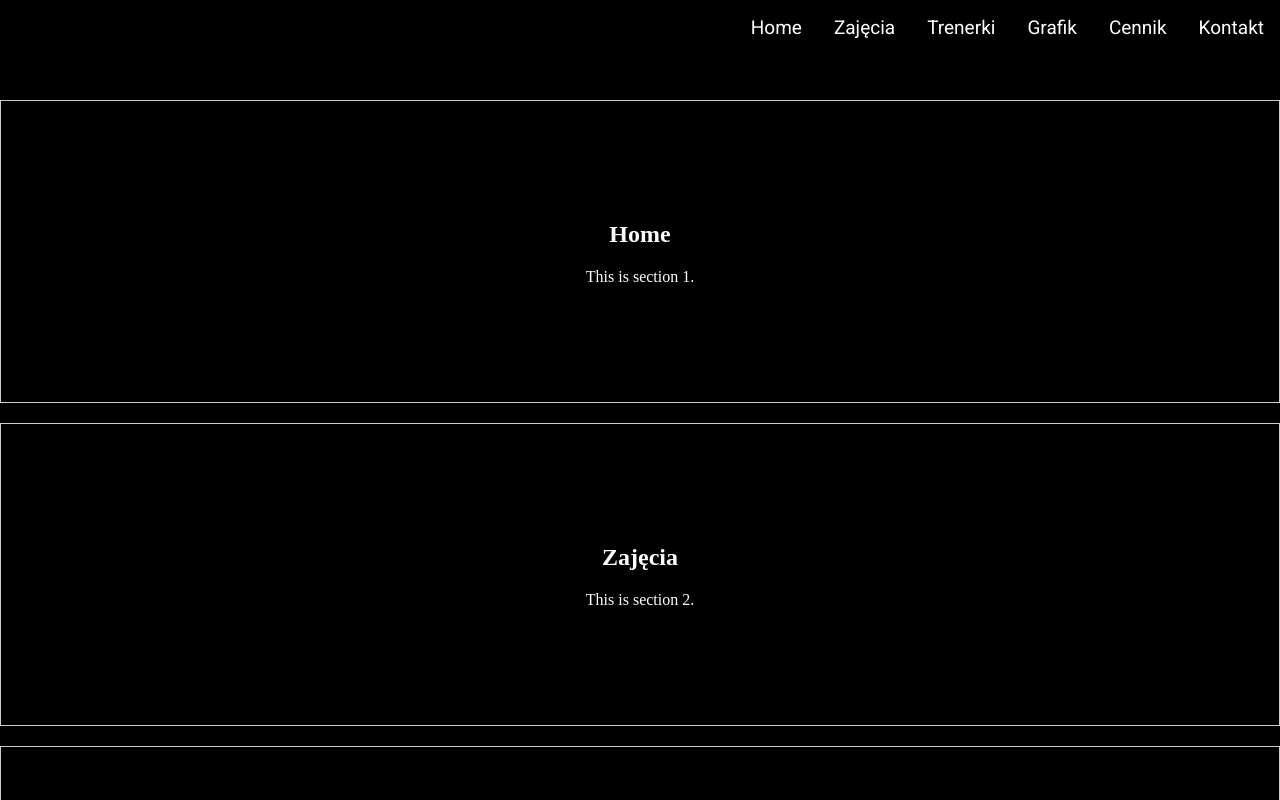
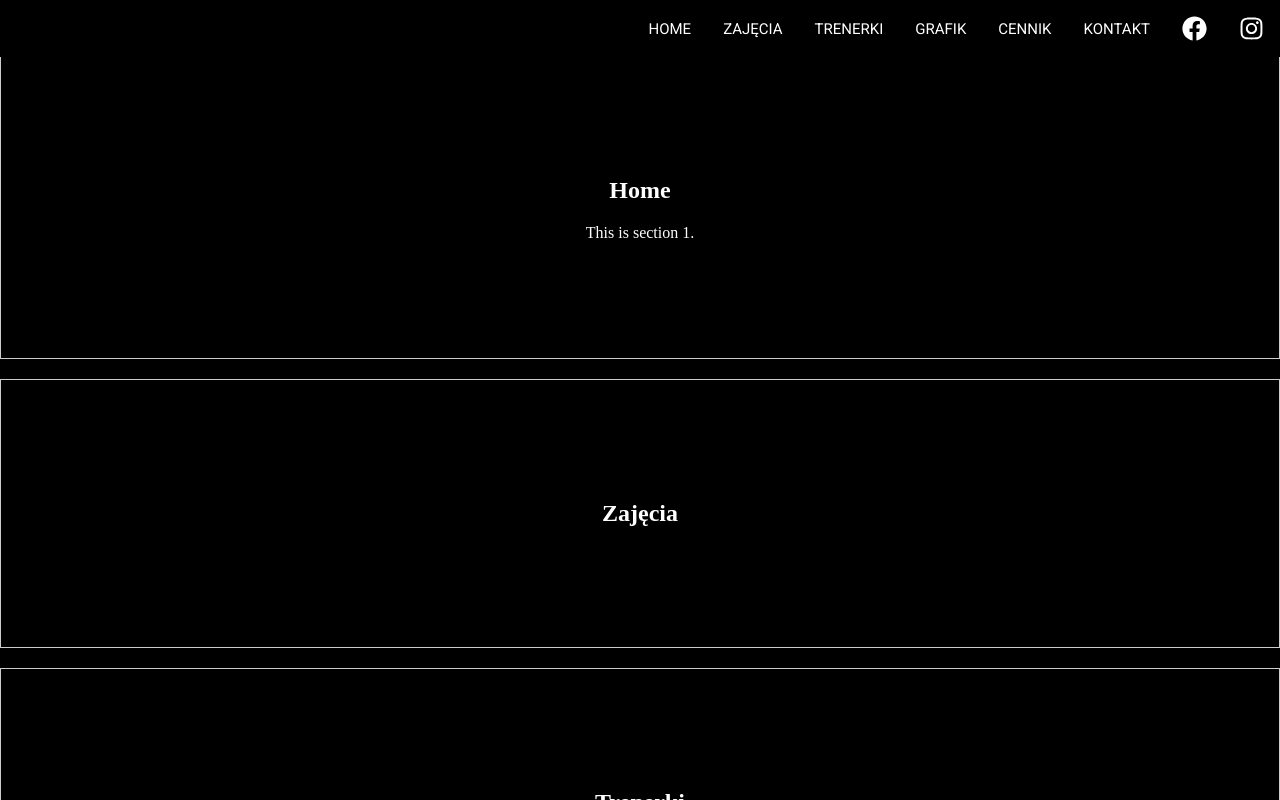
Before and after one commit to Ewelina-EN/dance-studio-wroclaw, a React (Create React App) app: page / in a window 1280 px wide. Shown: the top 800 px of the page. Built offline with nearby package versions, Linux system fonts and the light colour scheme.

Commit message:
add new sections

```diff
--- a/src/App.css
+++ b/src/App.css
@@ -29,20 +29,32 @@
 
 .nav li {
   margin: 0 16px;
+  text-transform: uppercase;
 }
 
 .nav a {
   color: white;
   text-decoration: none;
-  font-size: 19px;
+  font-size: 15px;
 }
 
 .nav a:hover {
   text-decoration: underline;
 }
 
+.nav-social li {
+  display: flex;
+  align-items: center;
+  justify-content: center;
+}
+
+.nav-social svg {
+  width: 25px;
+  height: 25px;
+}
+
 .content {
-  padding-top: 80px; /* Height of the nav bar */
+  padding-top: 36px; /* Height of the nav bar */
 }
 
 .section {
@@ -56,21 +68,21 @@
 @media (max-width: 768px) {
   .nav ul {
     display: none;
+  }
+
+  .nav ul.open {
+    display: flex;
     flex-direction: column;
     background-color: black;
     position: absolute;
-    top: 60px;
+    top: 55px;
     left: 0;
     width: 100%;
     text-align: center;
   }
 
-  .nav ul.open {
-    display: flex;
-  }
-
   .nav li {
-    margin: 16px 0;
+    margin: 10px 0;
   }
 
   .nav .menu-icon {
--- a/src/App.js
+++ b/src/App.js
@@ -1,7 +1,11 @@
 import { useState } from "react";
 import { Link, animateScroll as scroll } from "react-scroll";
-import Section from "./section";
+import Section from "./section/section";
 import { FaBars, FaTimes } from "react-icons/fa";
+import { FaFacebook } from "react-icons/fa";
+import { FaInstagram } from "react-icons/fa";
+import Offer from "./section/offer";
+import Team from "./section/team";
 import "./App.css";
 
 const sections = [
@@ -13,12 +17,13 @@ const sections = [
   {
     name: "Zajęcia",
     title: "Zajęcia",
-    description: "This is section 2.",
+    component: <Offer />,
   },
   {
     name: "Trenerki",
     title: "Trenerki",
     description: "This is section 3.",
+    component: <Team />,
   },
   {
     name: "Grafik",
@@ -69,6 +74,14 @@ function App() {
             </li>
           ))}
         </ul>
+        <ul className="nav-social">
+          <li>
+            <FaFacebook />
+          </li>
+          <li>
+            <FaInstagram />
+          </li>
+        </ul>
       </nav>
 
       <div className="content">
@@ -78,6 +91,7 @@ function App() {
             name={section.name}
             title={section.title}
             description={section.description}
+            component={section.component}
           />
         ))}
       </div>
--- /dev/null
+++ b/src/section/contact.js
@@ -0,0 +1,5 @@
+const Contact = () => {
+  return <div>Contact</div>;
+};
+
+export default Contact;
--- /dev/null
+++ b/src/section/offer.js
@@ -0,0 +1,5 @@
+const Offer = () => {
+  return <div>Zajęcia</div>;
+};
+
+export default Offer;
--- /dev/null
+++ b/src/section/prices.js
@@ -0,0 +1,5 @@
+const Prices = () => {
+  return <div>Prices</div>;
+};
+
+export default Prices;
--- /dev/null
+++ b/src/section/rent.js
@@ -0,0 +1,5 @@
+const Rent = () => {
+  return <div>Rent</div>;
+};
+
+export default Rent;
--- /dev/null
+++ b/src/section/schedule.js
@@ -0,0 +1,5 @@
+const Schedule = () => {
+  return <div>Schedule</div>;
+};
+
+export default Schedule;
--- /dev/null
+++ b/src/section/team.js
@@ -0,0 +1,4 @@
+const Team = () => {
+  return <div>Team</div>;
+};
+export default Team;
--- /dev/null
+++ b/src/section/video.js
@@ -0,0 +1,5 @@
+const Video = () => {
+  return <div>Video</div>;
+};
+
+export default Video;
```
Also changed, not shown: src/section/section.js (renamed from src/section.js).
